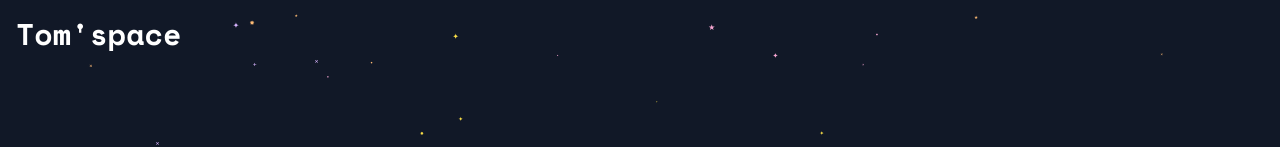
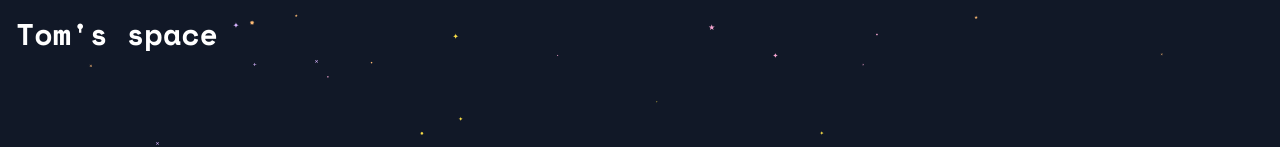
Before and after one commit to t0mspace/t0mspace, a React (Vite) app: page / in a window 1280 px wide. Shown: the top 147 px of the page. Built offline with nearby package versions, Linux system fonts and the light colour scheme.

Commit message:
correct site name

```diff
--- a/src/components/Header/Header.tsx
+++ b/src/components/Header/Header.tsx
@@ -4,7 +4,7 @@ function Header() {
     return (
         <div>
             <header className="header w-full p-4 lg:flex text-left">
-                <h1 className="header__title font-bold text-3xl text-white">Tom<span>'</span>space</h1>
+                <h1 className="header__title font-bold text-3xl text-white">Tom's space</h1>
               <nav className="header__menu hidden">
                 <li className="header__menu-item"><a href="">Home</a></li>
                 <li className="header__menu-item"><a>Skills</a></li>
```
